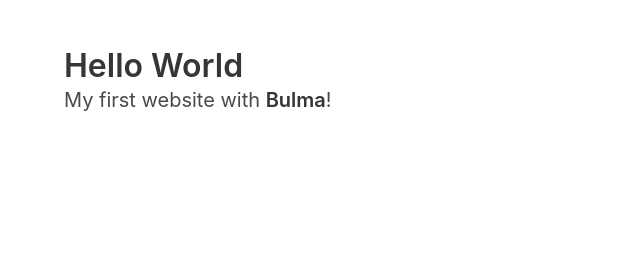
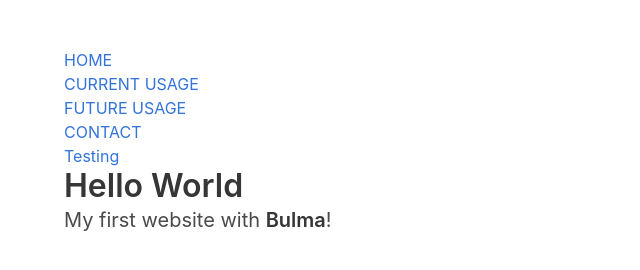
Before and after one commit to ds902022/DigDan, a plain HTML site: page testpage.html in a window 1280 px wide. Shown: the whole page, without its empty margins (0-640 px from the left). Drawn offline with nearby package versions, Linux system fonts and the light colour scheme.

Commit message:
adding nav too testpage

```diff
--- a/testpage.html
+++ b/testpage.html
@@ -10,6 +10,13 @@
   <body>
   <section class="section">
     <div class="container">
+      <ul class="nav">
+          <li><a href="index.html">HOME</a></li>
+          <li><a href="currentusage.html">CURRENT USAGE</a></li>
+          <li><a href="futureusage.html">FUTURE USAGE</a></li>
+          <li><a class="active" href="contact.html">CONTACT</a></li>
+          <li><a href="testpage.html">Testing</a></li>
+      </ul>
       <h1 class="title">
         Hello World
       </h1>
```
